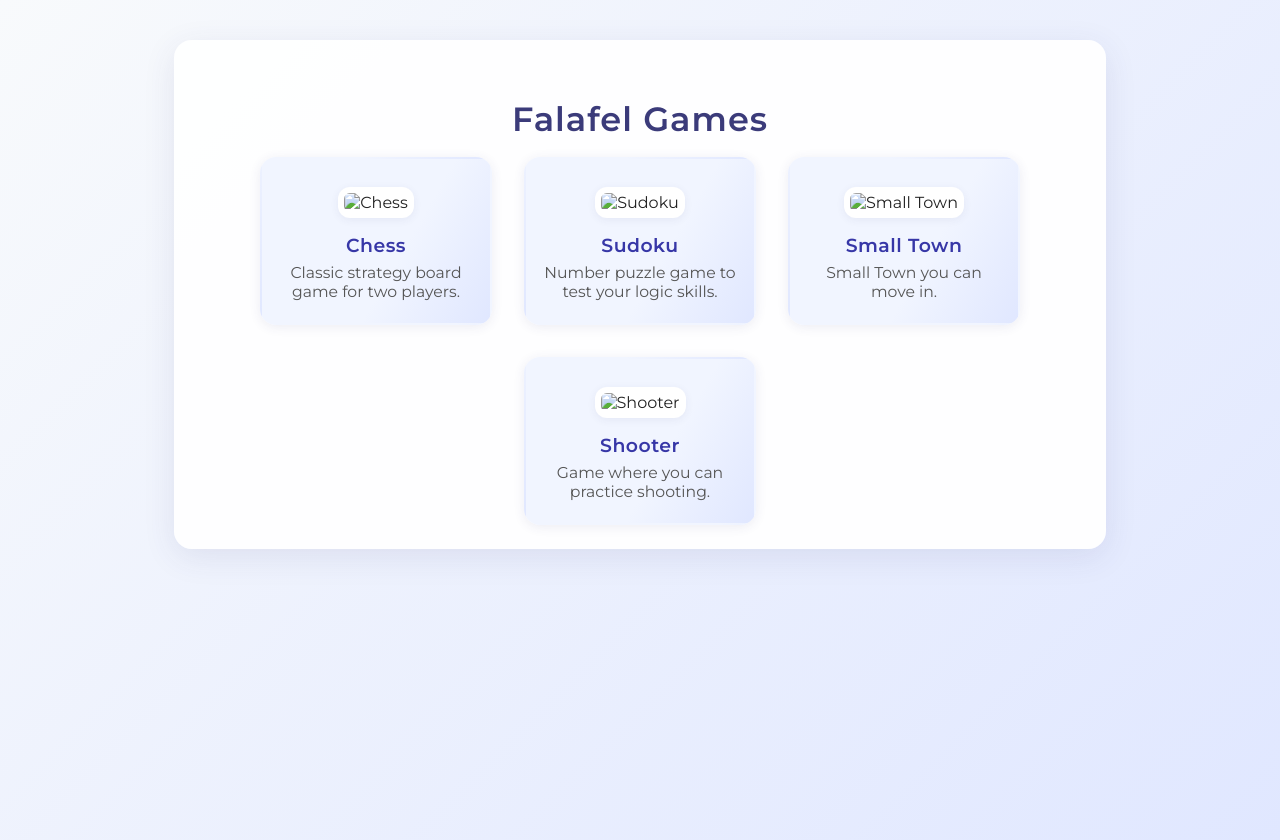
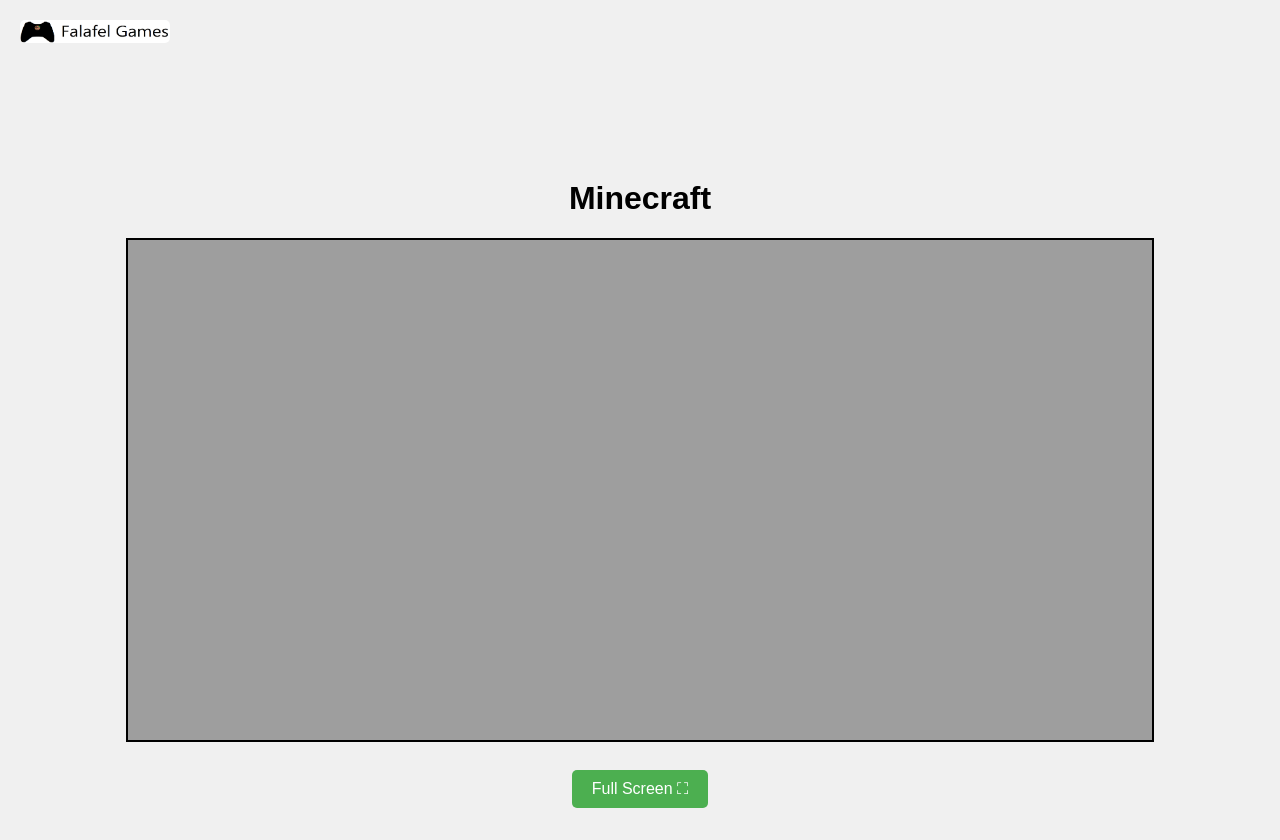
Before and after one commit to Falafel-Games/HexGL, a plain HTML site: page index.html in a window 1280 px wide. After the commit the page ends 808 px from the top, so only its background shows below. Drawn offline with Linux system fonts and the light colour scheme.

Commit message:
Update index.html

```diff
--- a/index.html
+++ b/index.html
@@ -1,120 +1,117 @@
 <!DOCTYPE html>
-<html lang="en">
-<head>
+<html lang="en"><head>
   <meta charset="UTF-8">
-    <meta name="viewport" content="width=device-width, initial-scale=1.0">
-    <title>Falafel Games</title>
-    <link href="https://fonts.googleapis.com/css?family=Montserrat:600,400&display=swap" rel="stylesheet">
+  <title>Falafel Games | HexGL</title>
+  <link rel="icon" href="HexGL.png" type="image/png">
   <style>
     body {
-            background: linear-gradient(135deg, #f8fafc 0%, #e0e7ff 100%);
-            font-family: 'Montserrat', Arial, sans-serif;
       margin: 0;
-            min-height: 100vh;
-            color: #222;
+      padding: 0;
+      font-family: sans-serif;
+      text-align: center;
+      background: #f0f0f0;
     }
-        .container {
-            max-width: 900px;
-            margin: 40px auto;
-            padding: 24px 16px;
-            background: rgba(255,255,255,0.95);
-            border-radius: 18px;
-            box-shadow: 0 8px 32px rgba(60,60,120,0.10);
+
+    .game-box {
+      position: absolute;
+      top: 20px;
+      left: 20px;
+      display: inline-block;
+      cursor: pointer;
     }
-        h3 {
-            font-size: 2.1em;
-            font-weight: 700;
-            letter-spacing: 1px;
-            margin-bottom: 18px;
-            color: #3b3b7a;
-            text-align: center;
+
+    .game-logo {
+      width: 150px; /* جعل الصورة أعرض */
+      height: auto; /* الحفاظ على التناسب */
+      display: block;
+      border-radius: 5px;
     }
-        .games-grid {
-            display: flex;
-            gap: 32px;
-            flex-wrap: wrap;
-            justify-content: center;
+
+    .game-box:hover .game-logo {
+      opacity: 0.8;
     }
+
+    .c {
+      display: block;
+      margin-left: auto;
+      margin-right: auto;
+    }
+
+    h1.c {
+      margin-top: 180px; /* زيادة المسافة لتجنب التداخل مع الشعار الأعرض */
+    }
+
+    #gameframe {
+      width: 80%;
+      height: 500px;
+      border: 2px solid #000;
+      margin-top: 20px;
+    }
+
+    button.b {
+      padding: 10px 20px;
+      font-size: 16px;
+      background-color: #4CAF50;
+      color: white;
+      border: none;
+      border-radius: 5px;
+      cursor: pointer;
+      margin-top: 10px;
+    }
+
+    button.b:hover {
+      background-color: #45a049;
+    }
+
+    @media (max-width: 600px) {
       .game-box {
-            background: linear-gradient(120deg, #f1f5ff 60%, #e0e7ff 100%);
-            border-radius: 16px;
-            box-shadow: 0 2px 12px rgba(60,60,120,0.09);
-            width: 200px;
-            text-align: center;
-            padding: 28px 14px 22px 14px;
-            transition: transform 0.18s, box-shadow 0.18s;
-            cursor: pointer;
-            border: 2px solid transparent;
-            position: relative;
-        }
-        .game-box:hover, .game-box:focus {
-            transform: translateY(-7px) scale(1.045);
-            box-shadow: 0 10px 28px rgba(60,60,120,0.18);
-            border-color: #6366f1;
-            z-index: 2;
+        top: 10px;
+        left: 10px;
       }
       .game-logo {
-            width: 72px;
-            height: 72px;
-            object-fit: contain;
-            margin-bottom: 16px;
-            border-radius: 12px;
-            background: #fff;
-            box-shadow: 0 2px 8px rgba(60,60,120,0.07);
-            padding: 6px;
+        width: 100px; /* عرض معقول للشاشات الصغيرة */
+        height: auto;
       }
-        .game-title {
-            font-size: 1.18em;
-            font-weight: 700;
-            color: #3737a7;
-            margin-bottom: 6px;
-            letter-spacing: 0.5px;
+      #gameframe {
+        width: 90%;
+        height: 70vh;
       }
-        .game-desc {
-            font-size: 0.98em;
-            color: #555;
-            margin-bottom: 0;
-            min-height: 36px;
-        }
-        @media (max-width: 700px) {
-            .games-grid {
-                gap: 18px;
-            }
-            .game-box {
-                width: 100%;
-                max-width: 320px;
-            }
-            .container {
-                padding: 10px 2vw;
+      h1.c {
+        margin-top: 120px; /* تعديل المسافة للشاشات الصغيرة */
       }
     }
   </style>
 </head>
 <body>
-    <div class="container">
-        <h3>Falafel Games</h3>
-        <div class="games-grid">
-            <div class="game-box" tabindex="0" onclick="window.open('Chess.html', '_blank')">
-                <img class="game-logo" src="Chess.png" alt="Chess">
-                <div class="game-title">Chess</div>
-                <div class="game-desc">Classic strategy board game for two players.</div>
-            </div>
-            <div class="game-box" tabindex="0" onclick="window.open('Sudoku.html', '_blank')">
-                <img class="game-logo" src="Sudoku.png" alt="Sudoku">
-                <div class="game-title">Sudoku</div>
-                <div class="game-desc">Number puzzle game to test your logic skills.</div>
-            </div>
-            <div class="game-box" tabindex="0" onclick="window.open('Small Town.html', '_blank')">
-                <img class="game-logo" src="Small Town.png" alt="Small Town">
-                <div class="game-title">Small Town</div>
-                <div class="game-desc">Small Town you can move in.</div>
-            </div>
-            <div class="game-box" tabindex="0" onclick="window.open('Shooter.html', '_blank')">
-                <img class="game-logo" src="Shooter.png" alt="Shooter">
-                <div class="game-title">Shooter</div>
-                <div class="game-desc">Game where you can practice shooting.</div>
-            </div>
-        </div>
-    </div>
-</body>
-</html>
+  <a class="game-box" onclick="window.location.href='/'" target="_blank">
+    <img class="game-logo" src="index refresh.png" alt="Falafel Games homepage logo">
+  </a>
+  <h1 class="c">Minecraft</h1>
+
+  <iframe class="c" id="gameframe" src="HexGL.html" title="HexGL game" allowfullscreen="">
+    <p>Your browser does not support iframes. Please visit <a href="Minecraft.html">the game directly</a>.</p>
+  </iframe>
+  <br>
+  <button class="b c" onclick="goFullscreen()" aria-label="Toggle fullscreen mode">Full Screen ⛶</button>
+
+  <script>
+    function goFullscreen() {
+      const iframe = document.getElementById("gameframe");
+      if (iframe.requestFullscreen) {
+        iframe.requestFullscreen().catch(err => {
+          alert(`Error enabling fullscreen: ${err.message}. Please try another browser.`);
+        });
+      } else if (iframe.webkitRequestFullscreen) {
+        iframe.webkitRequestFullscreen();
+      } else if (iframe.mozRequestFullScreen) {
+        iframe.mozRequestFullScreen();
+      } else if (iframe.msRequestFullscreen) {
+        iframe.msRequestFullscreen();
+      } else {
+        alert("Fullscreen mode is not supported by your browser. Try zooming in or using another browser.");
+      }
+    }
+  </script>
+
+
+</body></html>
```
Lines whose indentation alone changed are shown as unchanged.
